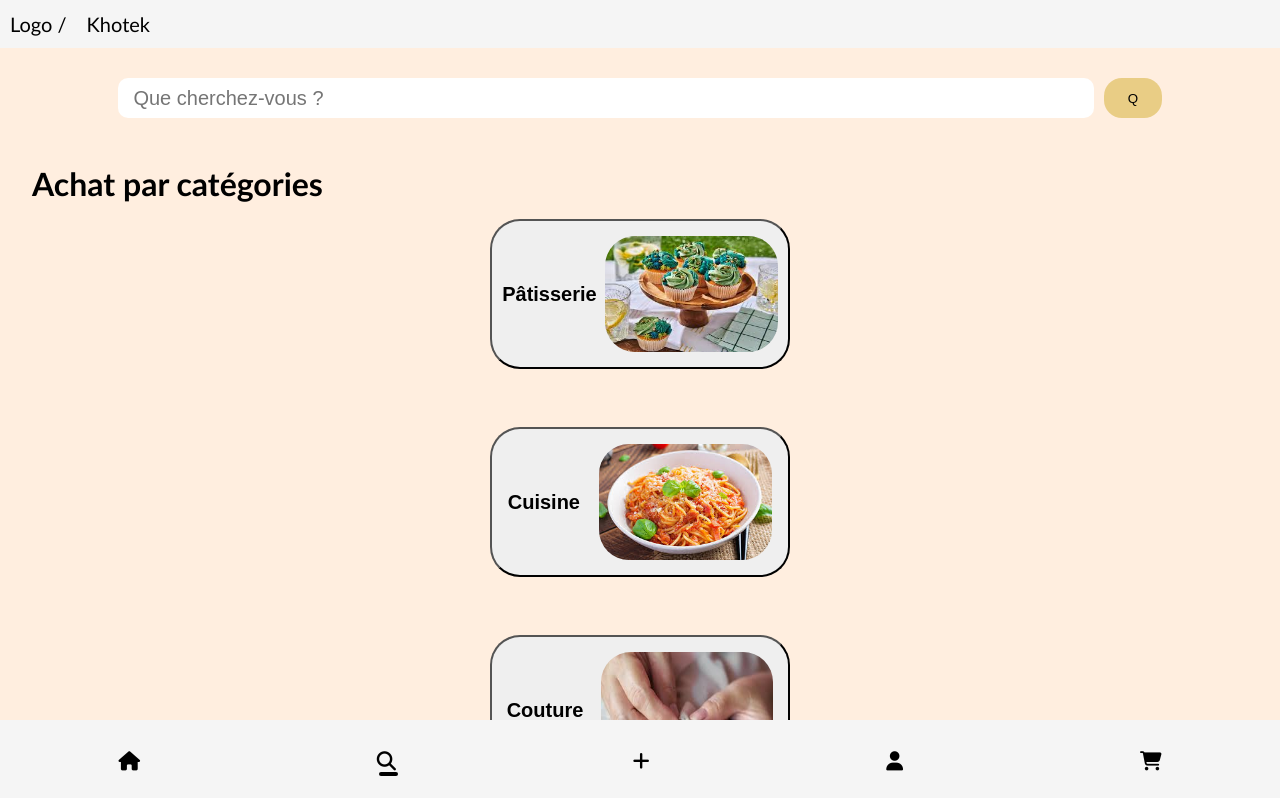
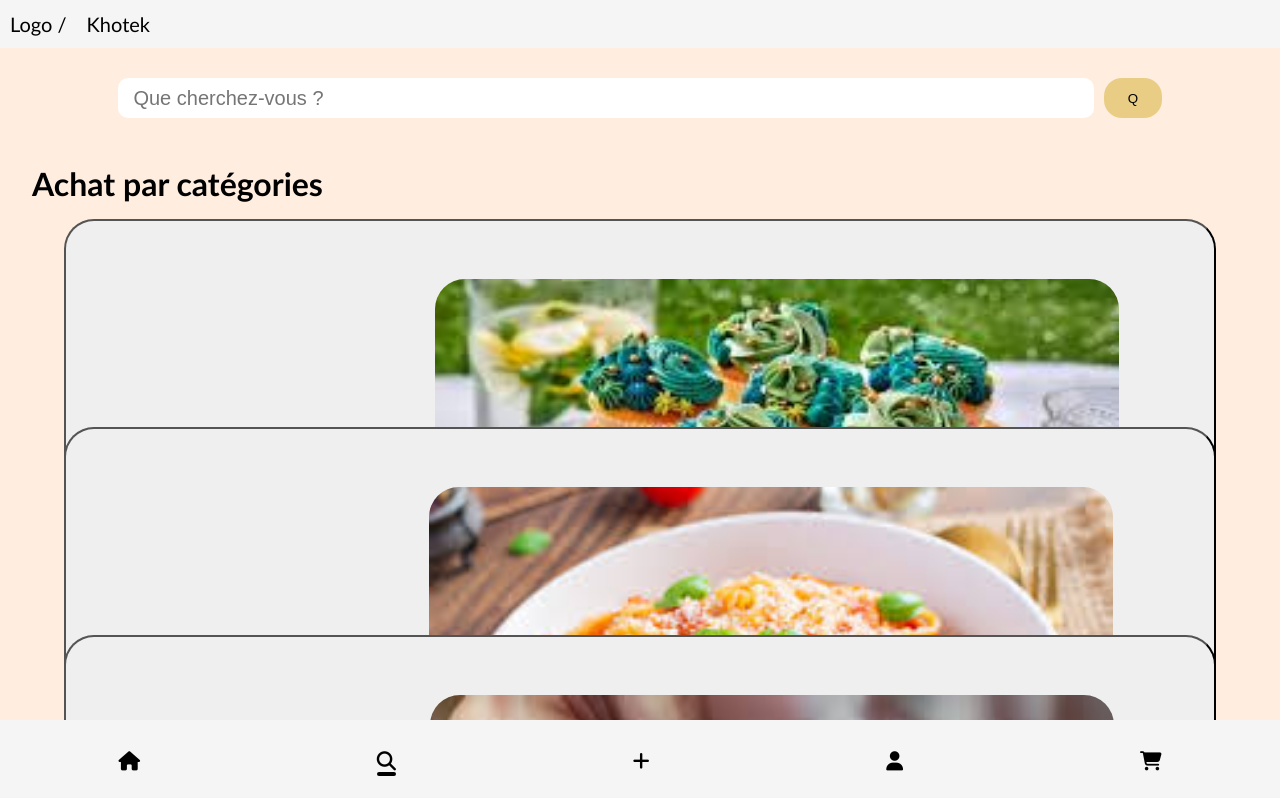
Before and after one commit to itigra5/Projet_TM, a React (Vite) app: page /Search_1 in a window 1280 px wide. Shown: the top 798 px of the page. Built offline with nearby package versions, Linux system fonts and the light colour scheme.

Commit message:
petit fix cat et navbar

```diff
--- a/src/Components/Categoriesort.css
+++ b/src/Components/Categoriesort.css
@@ -2,7 +2,7 @@
     display: grid;
     margin: 0px;
     padding: 0px;
-    grid-template-columns: 300px;
+    grid-template-columns: 90%;
     grid-auto-rows: 200px;
     text-align: center;
     justify-content: center;
@@ -10,7 +10,6 @@
     margin-bottom: 10%;
 }
 .ClassSort{
-    margin: 0px;
     width: 100%;
     height: auto;
     aspect-ratio: 1/0.5;
--- a/src/Components/Layout.css
+++ b/src/Components/Layout.css
@@ -31,12 +31,11 @@ header{
     position: relative;
     font-size: larger;
 }
-.itemNavbar.active::after {
+.itemNavbar.active::before {
 /* trai en dessous de la nav bar */
     content: '';
     position: absolute;
     bottom: -4px;
-    left: 10%;
     width: 100%;
     height: 4px;
     background-color: black;
```
